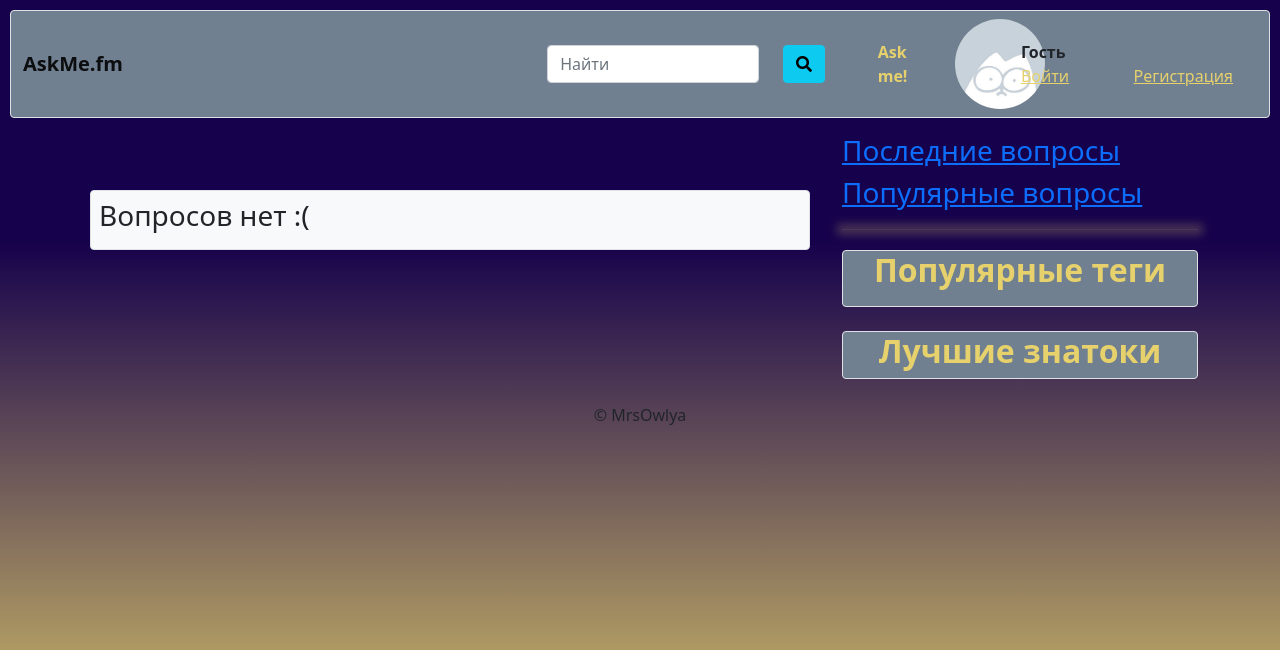
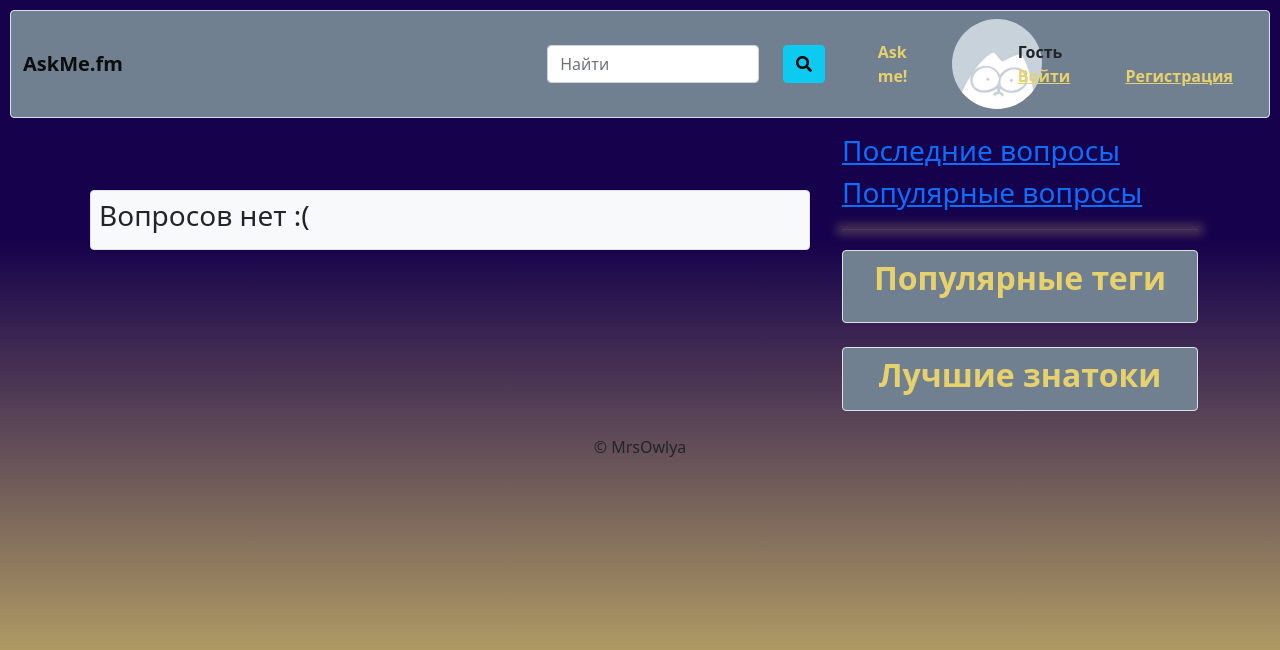
Before and after one commit to MrsOwlya/AskMe.fm, a Django app: page / in a window 1280 px wide. Shown: the top 650 px of the page. Run offline with Django 3.2, Linux system fonts and the light colour scheme; data that the repository does not hold is empty; some libraries are stand-ins or nearby versions.

Commit message:
Some CSS

```diff
--- a/asking/static/asking/css/style.css
+++ b/asking/static/asking/css/style.css
@@ -6,6 +6,62 @@ body {
     background: linear-gradient( #16014c 30%, #e6d16c 100%) !important;
     background-attachment: scroll;
     padding: 10px;
+}
+
+.nav {
+    background-color: slategrey !important;
+    font-weight: bold;
+}
+
+.navbar-brand {
+    font-weight: bold;
+}
+
+.nav-link {
+    color: #e6d16c;
+    font-weight: bold;
+}
+
+.text-style {
+    color: #e6d16c;
+}
+
+.nav-avatar {
+    width: 90px;
+}
+
+.right-ans{
+    background-color: mediumaquamarine;
+}
+
+.right-ans-button{
+    color:white;
+}
+
+.ans-avatar {
+    width: 120px;
+}
+
+.ans-update {
+    color:white !important;
+}
+
+.like {
+    color:white;
+}
+
+.page-link {
+    background-color: slategrey !important;
+    color: #16014c !important;
+}
+
+.page-active {
+    background-color: #e6d16c !important;
+    color: #16014c !important;
+}
+
+.bottom-bar {
+    margin-top: 80px;
 }
 
 .hr_washed {
--- a/asking/templates/asking/ask.html
+++ b/asking/templates/asking/ask.html
@@ -6,7 +6,7 @@
 
 {% block content %}
     {% if user.is_authenticated %}
-    <h1  style="color: #e6d16c" class = "text-center">Задайте свой вопрос</h1>
+    <h1 class = "text-center nav-link">Задайте свой вопрос</h1>
     {% if form.errors %}
         <div class="alert alert-danger">{{ form.non_field_errors.as_text|slice:"2:" }}</div>
     {% endif %}
@@ -33,7 +33,7 @@
         <button type="submit" class="btn btn-info">Отправить</button>
     </form>
     {% else %}
-        <h2>
+        <h2 class="text-style">
             <a href="{% url 'login' %}">Войдите</a>
              или
             <a href="{% url 'signup' %}">зарегистрируйтесь</a>
--- a/asking/templates/asking/base.html
+++ b/asking/templates/asking/base.html
@@ -16,13 +16,13 @@
 	</head>
 	<body>
 		<header>
-			<nav class="navbar navbar-expand-lg navbar-light border rounded" style="background-color: slategrey">
+			<nav class="nav navbar navbar-expand-lg navbar-light border rounded">
 				<div class="container col-md-5">
-					<a class="navbar-brand" style="font-weight: bold" href="{% url 'index' %}">AskMe.fm</a>
+					<a class="navbar-brand" href="{% url 'index' %}">AskMe.fm</a>
 				</div>
 
 				<div class="container">
-					<form class="form-inline my-2 col" method="get", action="{% url 'search' %}">
+					<form class="form-inline my-2 col" method="get" action="{% url 'search' %}">
 							<div class="row">
 								<div class="col-9">
 									<input class="form-control" type="search" placeholder="Найти" name="q" aria-label="search">
@@ -36,11 +36,11 @@
                 {% if user.is_authenticated %}
                     <div class="container avatar-container col-4">
                             <div class="nav-item">
-                                <a class="nav-link" style="color: #e6d16c; font-weight: bold" href="{% url 'ask' %}">Ask me!</a>
+                                <a class="nav-link" href="{% url 'ask' %}">Ask me!</a>
                             </div>
 
                             <div class="col-2 mr-4">
-                                <img class="rounded-circle" src="{{ avatar }}" style = "width: 90px">
+                                <img class="rounded-circle nav-avatar" src="{{ avatar }}">
                             </div>
                         <div class="row">
                             <div class="mr-4">
@@ -48,10 +48,10 @@
                             </div>
                             <div class="row">
                                 <div class="col">
-                                    <a style="color: #e6d16c" href="{% url 'settings' %}">Настройки</a>
+                                    <a class="text-style" href="{% url 'settings' %}">Настройки</a>
                                 </div>
                                 <div class="col mr-2">
-                                    <a style="color: #e6d16c" href="{% url 'logout' %}">Выйти</a>
+                                    <a class="text-style" href="{% url 'logout' %}">Выйти</a>
                                 </div>
                             </div>
                         </div>
@@ -62,7 +62,7 @@
                                 <a style="color: #e6d16c; font-weight: bold" class="nav-link" href="{% url 'ask' %}">Ask me!</a>
                             </div>
                             <div class="col-2 mr-4">
-                                <img class="rounded-circle" src="{% static "asking/img/noavatar.jpg" %}" style = "width: 90px">
+                                <img class="rounded-circle nav-avatar" src="{% static "asking/img/noavatar.jpg" %}">
                             </div>
                         <div class="row">
                             <div class="mr-4">
@@ -70,10 +70,10 @@
                             </div>
                             <div class="row">
                                 <div class="col">
-                                    <a style="color: #e6d16c" href="{% url 'login' %}">Войти</a>
+                                    <a class="text-style" href="{% url 'login' %}">Войти</a>
                                 </div>
                                 <div class="col">
-                                    <a style="color: #e6d16c" href="{% url 'signup' %}">Регистрация</a>
+                                    <a class="text-style" href="{% url 'signup' %}">Регистрация</a>
                                 </div>
                             </div>
                         </div>
--- a/asking/templates/asking/index.html
+++ b/asking/templates/asking/index.html
@@ -8,7 +8,7 @@
     <div class = "my-4 p-2">
         {% if index or q %}
             <div class="row">
-                <h2 style="color: #e6d16c; font-weight: bold">{{ title }}</h2>
+                <h2 class="nav-link">{{ title }}</h2>
             </div>
             <br>
             <br>
@@ -17,23 +17,23 @@
                     <ul class="pagination justify-content-left">
                         {% if page_obj.has_previous %}
                             <li class="page_item">
-                                <a style="background-color: slategrey; color: #16014c" class="page-link" href="?page={{ page_obj.previous_page_number }}">&lt;</a>
+                                <a class="page-link" href="?page={{ page_obj.previous_page_number }}">&lt;</a>
                             </li>
                         {% endif %}
                         {% for p in page_obj.paginator.page_range %}
                             {% if page_obj.number == p %}
                                 <li class = "page-item active">
-                                    <a style="background-color: #e6d16c; color: #16014c" class="page-link" href="?page={{ p }}">{{ p }}</a>
+                                    <a class="page-link page-active" href="?page={{ p }}">{{ p }}</a>
                                 </li>
                             {% elif p >= page_obj.number|add:-2 and p <= page_obj.number|add:2 %}
                                 <li class = "page-item">
-                                    <a style="background-color: slategrey; color: #16014c" class="page-link" href="?page={{ p }}">{{ p }}</a>
+                                    <a class="page-link" href="?page={{ p }}">{{ p }}</a>
                                 </li>
                             {% endif %}
                         {% endfor %}
                         {% if page_obj.has_next %}
                             <li class="page_item">
-                                <a style="background-color: slategrey; color: #16014c" class="page-link" href="?page={{ page_obj.next_page_number }}">&gt;</a>
+                                <a class="page-link" href="?page={{ page_obj.next_page_number }}">&gt;</a>
                             </li>
                         {% endif %}
                     </ul>
--- a/asking/templates/asking/login.html
+++ b/asking/templates/asking/login.html
@@ -5,7 +5,7 @@
 {% block title %}Авторизация{% endblock %}
 
 {% block content %}
-    <h1  style="color: #e6d16c" class = "text-center">Авторизация</h1>
+    <h1 class = "text-center nav-link">Авторизация</h1>
     {% if form.errors %}
         <div class="alert alert-danger">{{ form.non_field_errors.as_text|slice:"2:" }}</div>
     {% endif %}
--- a/asking/templates/asking/sidepanel.html
+++ b/asking/templates/asking/sidepanel.html
@@ -2,34 +2,34 @@
 
 {% block sidepanel %}
     <div class = "border rounded mb-4" style="background-color: slategrey">
-        <h2 style="color: #e6d16c; font-weight: bold" class = "text-center">Популярные теги</h2>
+        <h2 class = "text-center nav-link">Популярные теги</h2>
         <div class="text-center my-3">
-            <a style="color: #e6d16c" class="hot_tags0" style="font-weight: bold"></a>
+            <a class="hot_tags0 text-style" style="font-weight: bold"></a>
         </div>
         <div class="text-center my-3">
-            <a style="color: #e6d16c" class="hot_tags1" style="font-weight: bold"></a>
+            <a  class="hot_tags1 text-style" style="font-weight: bold"></a>
         </div>
         <div class="text-center my-3">
-            <a style="color: #e6d16c" class="hot_tags2" style="font-weight: bold"></a>
+            <a class="hot_tags2 text-style" style="font-weight: bold"></a>
         </div>
         <div class="text-center my-3">
-            <a style="color: #e6d16c" class="hot_tags3" style="font-weight: bold"></a>
+            <a class="hot_tags3 text-style" style="font-weight: bold"></a>
         </div>
         <div class="text-center my-3">
-            <a style="color: #e6d16c" class="hot_tags4" style="font-weight: bold"></a>
+            <a class="hot_tags4 text-style" style="font-weight: bold"></a>
         </div>
     </div>
     <div class = "border rounded mb-4" style="background-color: slategrey">
-        <h2 style="color: #e6d16c; font-weight: bold" class = "text-center">Лучшие знатоки</h2>
-        <div style="color: #e6d16c" class="active_users0 text-center">
+        <h2 class = "text-center nav-link">Лучшие знатоки</h2>
+        <div class="active_users0 text-center text-style">
         </div>
-        <div style="color: #e6d16c" class="active_users1 text-center">
+        <div class="active_users1 text-center text-style">
         </div>
-        <div style="color: #e6d16c" class="active_users2 text-center">
+        <div class="active_users2 text-center text-style">
         </div>
-        <div style="color: #e6d16c" class="active_users3 text-center">
+        <div class="active_users3 text-center text-style">
         </div>
-        <div style="color: #e6d16c" class="active_users4 text-center">
+        <div class="active_users4 text-center text-style">
         </div>
     </div>
 {% endblock %}
--- a/asking/templates/asking/signup.html
+++ b/asking/templates/asking/signup.html
@@ -5,7 +5,7 @@
 {% block title %}{{ title }}{% endblock %}
 
 {% block content %}
-    <h1  style="color: #e6d16c" class = "text-center">{{ title }}</h1>
+    <h1 class = "text-center nav-link">{{ title }}</h1>
     {% if alert %}
         {% if form.errors %}
             <div class="alert alert-danger">{{ form.non_field_errors.as_text|slice:"2:" }}</div>
--- a/asking/views.py
+++ b/asking/views.py
@@ -79,7 +79,10 @@ class QuestDetailView(FormMixin, DetailView, MultipleObjectMixin):
     def get_context_data(self, **kwargs):
         object_list = Answer.objects.filter(ask=self.get_object()).order_by('-answer_date')
         context = super(QuestDetailView, self).get_context_data(object_list=object_list, **kwargs)
-        context['avatar'] = Account.objects.get(user=self.request.user).user_avatar.url
+        try:
+            context['avatar'] = Account.objects.get(user=self.request.user).user_avatar.url
+        except:
+            pass
         return context
 
 class QuestUpdateView(UpdateView):
@@ -90,7 +93,10 @@ class QuestUpdateView(UpdateView):
 
     def get_context_data(self, **kwargs):
         context = super(QuestUpdateView, self).get_context_data(**kwargs)
-        context['avatar'] = Account.objects.get(user=self.request.user).user_avatar.url
+        try:
+            context['avatar'] = Account.objects.get(user=self.request.user).user_avatar.url
+        except:
+            pass
         return context
 
 class QuestDeleteView(DeleteView):
@@ -143,7 +149,10 @@ class QuestSearchView(ListView):
             context['title'] = "Результаты поиска: " + context['q']
         else:
             context['title'] = "По вашему запросу ничего не нашлось :("
-        context['avatar'] = Account.objects.get(user=self.request.user).user_avatar.url
+        try:
+            context['avatar'] = Account.objects.get(user=self.request.user).user_avatar.url
+        except:
+            pass
         return context
 
 class AnsUpdateView(UpdateView):
@@ -154,7 +163,10 @@ class AnsUpdateView(UpdateView):
 
     def get_context_data(self, **kwargs):
         context = super(AnsUpdateView, self).get_context_data(**kwargs)
-        context['avatar'] = Account.objects.get(user=self.request.user).user_avatar.url
+        try:
+            context['avatar'] = Account.objects.get(user=self.request.user).user_avatar.url
+        except:
+            pass
         context['id'] = self.object.id
         return context
 
```
Also changed, not shown: asking/templates/asking/answers.html (+30 -21 lines), asking/templates/asking/question.html (+15 -15 lines), asking/templates/asking/search.html (+5 -5 lines), asking/static/asking/img/chilledcow_gM2EChr.jpg (added), 1 other file.
